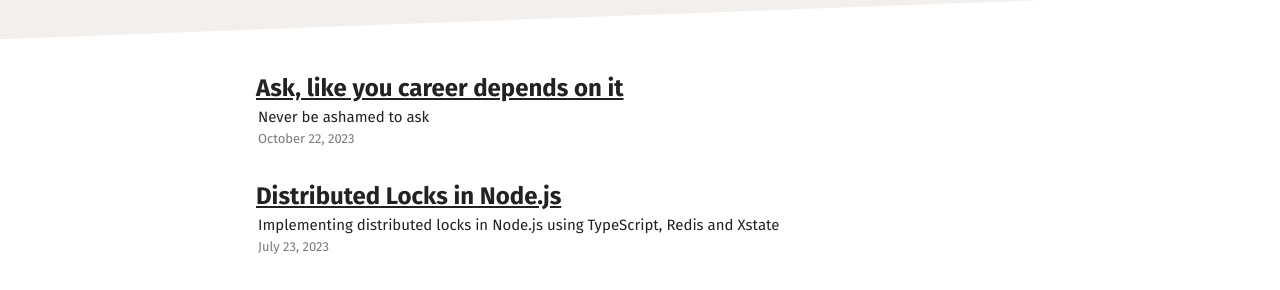
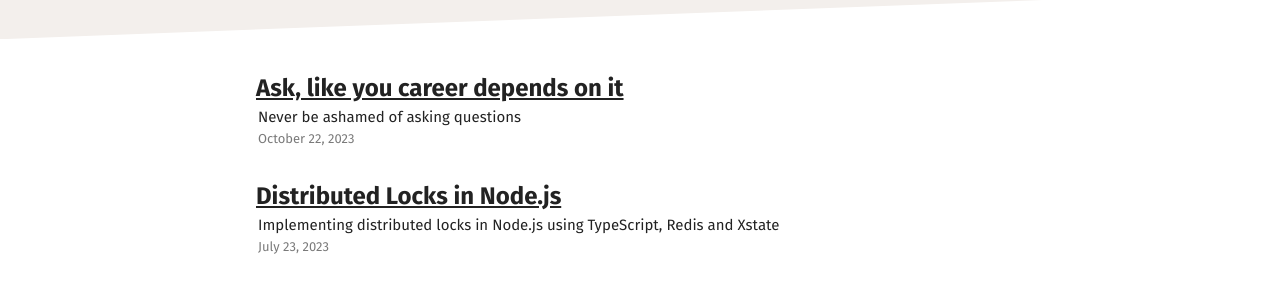
Before and after one commit to brunojppb/brunojppb.github.io, a Jekyll site: the page built from index.html, in a window 1280 px wide and 900 px high. Shown: the part 175-465 px from the top of the window. Built offline with Jekyll 4.4.1, drawn with Linux system fonts in a browser that asks for light colours.

Commit message:
Update meta

```diff
--- a/_posts/2023-10-22-ask-like-your-career-depends-on-it.md
+++ b/_posts/2023-10-22-ask-like-your-career-depends-on-it.md
@@ -5,7 +5,7 @@ title: "Ask, like you career depends on it"
 permalink: entries/ask-like-your-career-depend-on-it
 keywords: career,advice,pragmatism,leadership
 meta_image: /assets/images/posts/2023-10-22-ask.jpg
-meta_description: Never be ashamed to ask
+meta_description: Never be ashamed of asking questions
 ---
 
 It has been a while since I wanted to write this but I've been putting this on
```
